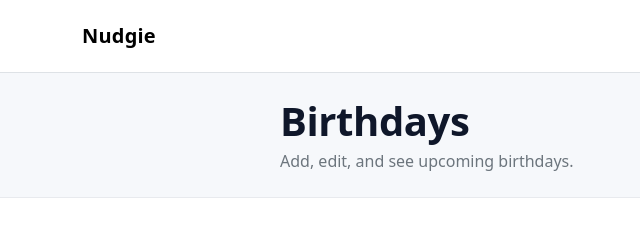
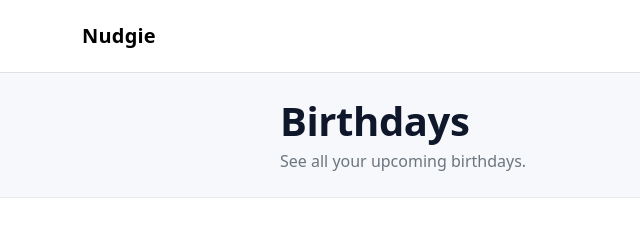
Before and after one commit to RixGpt/nudgie, a plain HTML site: page birthdays.html in a window 1280 px wide. Shown: the top 240 px of the page, 0-640 px from the left. Drawn offline with nearby package versions, Linux system fonts and the light colour scheme.

Commit message:
Update birthdays.html

```diff
--- a/birthdays.html
+++ b/birthdays.html
@@ -128,7 +128,7 @@
     <div class="container py-4">
       <div class="mx-auto app-wrap">
         <h1 class="page-title display-6 mb-1">Birthdays</h1>
-        <p class="text-secondary mb-0">Add, edit, and see upcoming birthdays.</p>
+        <p class="text-secondary mb-0">See all your upcoming birthdays.</p>
       </div>
     </div>
   </section>
```
